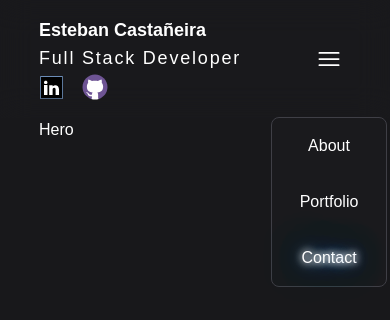
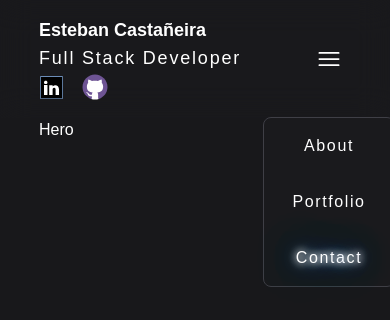
Before and after one commit to estebanCastaneira/myPortfolio, a React (Vite) app: page / in a window 390 px wide. Both pictures are taken after a click on the button "Toggle navigation". Shown: the top 320 px of the page. Built offline with nearby package versions, Linux system fonts and the light colour scheme.

Commit message:
when hits a sections the menu closes

```diff
--- a/src/components/header/Dropdown.jsx
+++ b/src/components/header/Dropdown.jsx
@@ -62,26 +62,39 @@ function Dropdown({ activeSection }) {
           <ul className="flex flex-col items-center gap-6 ">
             <li className="flex justify-center hover:brightness-105 px-4 py-1 w-full">
               <button
-                className={`neon ${activeSection === "about" && "neonText"}`}
-                onClick={() => scrollToSection("about")}
+                className={`neon tracking-widest ${
+                  activeSection === "about" && "neonText"
+                }`}
+                onClick={() => {
+                  scrollToSection("about")
+                  setIsOpen(false)
+                }}
               >
                 Abo<span className="delay">u</span>t
               </button>
             </li>
             <li className="flex justify-center hover:brightness-105  px-4 py-1 w-full">
               <button
-                className={`neon ${
+                className={`neon tracking-widest ${
                   activeSection === "portfolio" && "neonText"
                 }`}
-                onClick={() => scrollToSection("portfolio")}
+                onClick={() => {
+                  scrollToSection("portfolio")
+                  setIsOpen(false)
+                }}
               >
                 Portfo<span className="delay">l</span>io
               </button>
             </li>
             <li className="flex justify-center hover:brightness-105  px-4 py-1 w-full">
               <button
-                className={`neon ${activeSection === "contact" && "neonText"}`}
-                onClick={() => scrollToSection("contact")}
+                className={`neon tracking-widest ${
+                  activeSection === "contact" && "neonText"
+                }`}
+                onClick={() => {
+                  scrollToSection("contact")
+                  setIsOpen(false)
+                }}
               >
                 Conta<span className="delay">c</span>t
               </button>
```
Also changed, not shown: TODO.txt.
